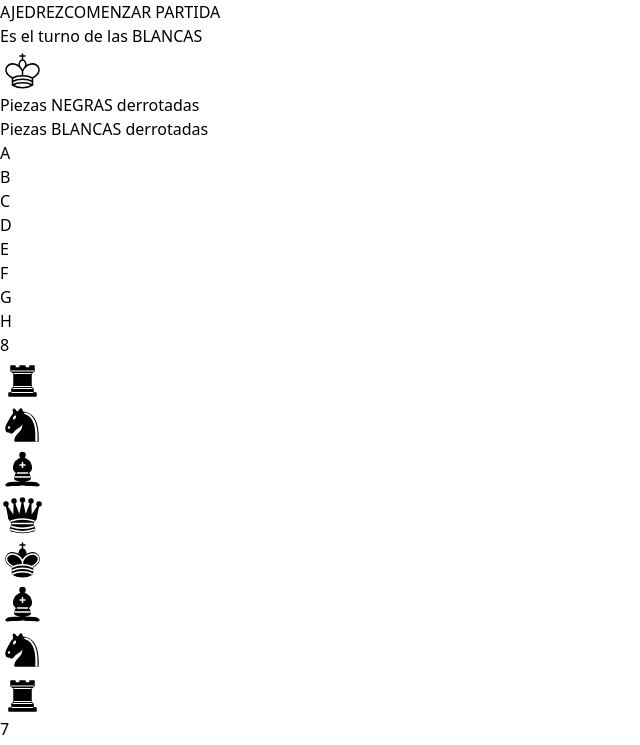
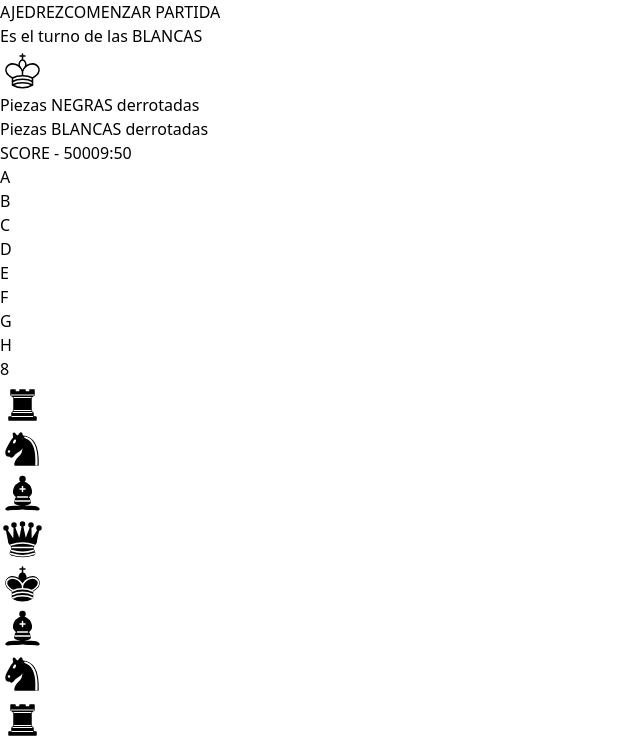
Before and after one commit to edgarguitarist/chess-vite, a React (Vite) app: page / in a window 1280 px wide. Shown: the top 745 px of the page, without its empty margins (0-640 px from the left). Built offline with nearby package versions, Linux system fonts and the light colour scheme.

Commit message:
feat: ScoreTimer Component

```diff
--- a/src/components/Board.jsx
+++ b/src/components/Board.jsx
@@ -1,10 +1,12 @@
 import { useBoardStore } from "../store/BoardStore";
 import Square from "./Square";
+import ScoreTimer from "./ScoreTimer";
 
 export default function Board() {
   const { board } = useBoardStore();
   return (
-    <section className="grid place-content-center h-[80vh]">
+    <section className="grid grid-board place-content-center p-5">
+      <ScoreTimer />
       <div className="border-2 border-black w-fit grid grid-rows-9 gap-0">
         {board.map((row, rowIndex) => {
           if (rowIndex === 0) {
@@ -16,7 +18,7 @@ export default function Board() {
                   }
                   return (
                     <div
-                      className="bg-gray-300 text-center"
+                      className="bg-gray-300 text-center font-semibold"
                       key={colIndex}
                     >{piece}</div>
                   );
@@ -30,7 +32,7 @@ export default function Board() {
                 if (colIndex === 0) {
                   return (
                     <div
-                      className="bg-gray-300 text-center w-full h-full grid  place-items-center"
+                      className="bg-gray-300 text-center w-full h-full grid  place-items-center font-semibold"
                       key={colIndex}
                     >{piece}</div>
                   )
@@ -46,6 +48,7 @@ export default function Board() {
           );
         })}
       </div>
+      <ScoreTimer />
     </section>
   );
 }
--- /dev/null
+++ b/src/components/ScoreTimer.tsx
@@ -0,0 +1,10 @@
+import React from "react";
+
+export default function ScoreTimer() {
+    return (
+        <div className="flex justify-between text-xl font-semibold my-4">
+        <span>SCORE - 500</span>
+        <span>09:50</span>
+      </div>
+    )
+}
```
